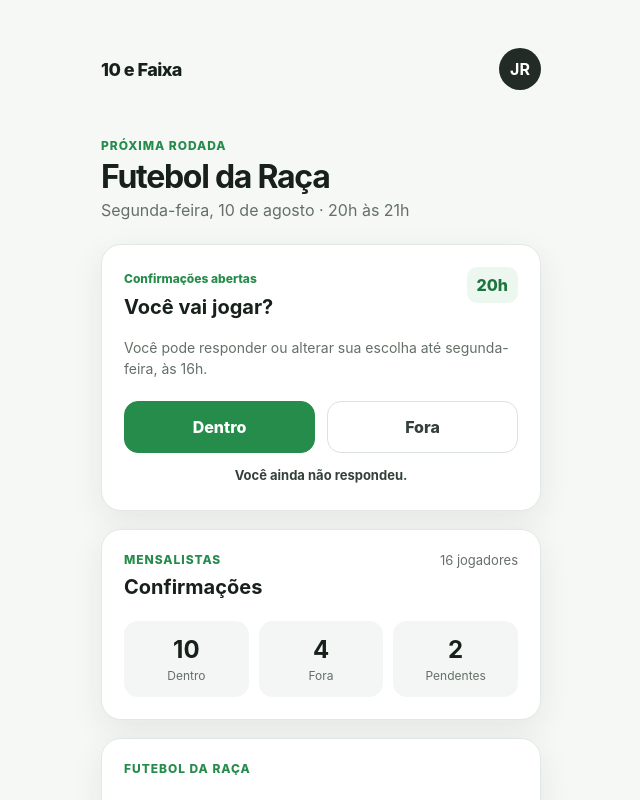
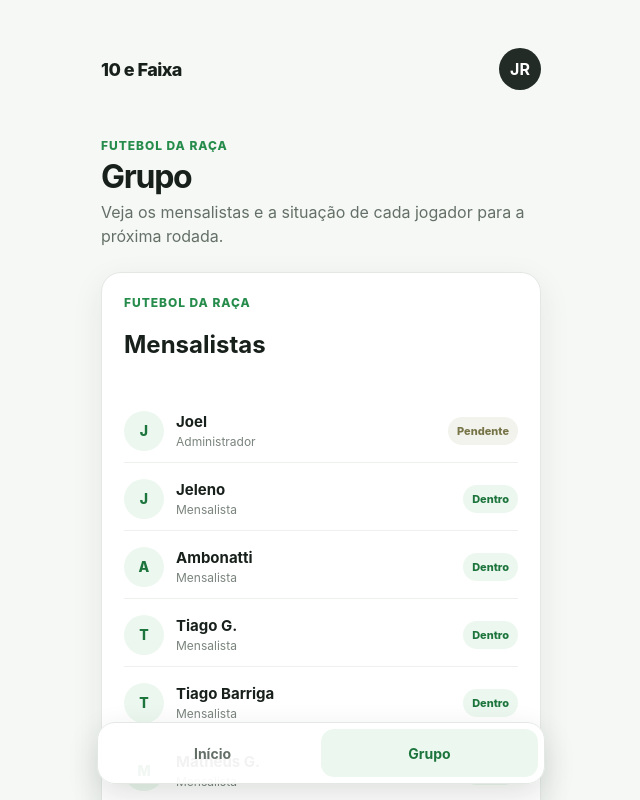
Before and after one commit to joeljuniiorr/10-e-faixa, a React (Vite) app: page /grupo in a window 1280 px wide. Shown: the top 800 px of the page, without its empty margins (319-959 px from the left). Built offline with nearby package versions, Linux system fonts and the light colour scheme.

Commit message:
feat: add home and group navigation

```diff
--- a/src/App.css
+++ b/src/App.css
@@ -3,7 +3,7 @@
   max-width: 480px;
   min-height: 100vh;
   margin: 0 auto;
-  padding: 24px 20px 40px;
+  padding: 24px 20px 120px;
 }
 
 .app-header {
@@ -301,3 +301,67 @@
   opacity: 0.55;
   transform: none;
 }
+
+.page-heading {
+  margin-bottom: 24px;
+}
+
+.page-heading h1 {
+  margin: 6px 0;
+  font-size: 2rem;
+  line-height: 1.1;
+  letter-spacing: -0.04em;
+}
+
+.page-heading > p:last-child {
+  margin: 0;
+  color: #647067;
+  line-height: 1.5;
+}
+
+.group-page .players-card {
+  margin-top: 0;
+}
+
+.bottom-navigation {
+  position: fixed;
+  right: 16px;
+  bottom: 16px;
+  left: 16px;
+  z-index: 10;
+
+  display: grid;
+  grid-template-columns: repeat(2, 1fr);
+
+  max-width: 448px;
+  margin: 0 auto;
+  padding: 6px;
+
+  border: 1px solid #e3e8e4;
+  border-radius: 18px;
+
+  background: rgb(255 255 255 / 94%);
+  box-shadow: 0 12px 32px rgb(25 44 31 / 14%);
+}
+
+.bottom-navigation__link {
+  display: grid;
+  min-height: 48px;
+  place-items: center;
+
+  border-radius: 13px;
+
+  color: #647067;
+  font-size: 0.875rem;
+  font-weight: 700;
+  text-decoration: none;
+
+  transition:
+    background 150ms ease,
+    color 150ms ease;
+}
+
+.bottom-navigation__link--active {
+  background: #ecf8ef;
+  color: #1d753d;
+}
--- a/src/App.tsx
+++ b/src/App.tsx
@@ -1,6 +1,8 @@
 import { useEffect, useState } from 'react'
-import { PlayerList } from './components/PlayerList'
-import { ConfirmationCard } from './components/ConfirmationCard'
+import { Route, Routes } from 'react-router'
+import { BottomNavigation } from './components/BottomNavigation'
+import { GroupPage } from './pages/GroupPage'
+import { HomePage } from './pages/HomePage'
 import {
   initialPlayers,
   type ConfirmationStatus,
@@ -137,55 +139,46 @@ if (confirmationWindow.status === 'closed') {
     <header className="app-header">
       <span className="brand">10 e Faixa</span>
 
-        <button className="profile-button" type="button">
+      <button
+        className="profile-button"
+        type="button"
+      >
         JR
       </button>
     </header>
 
-      <section className="welcome">
-        <p className="eyebrow">Próxima rodada</p>
-        <h1>Futebol da Raça</h1>
-        <p>{formattedRoundDate} · 20h às 21h</p>
-      </section>
-
-      <ConfirmationCard
-        currentConfirmation={currentPlayer?.confirmation}
-        isOpen={isConfirmationOpen}
-        statusText={confirmationStatusText}
-        deadlineText={confirmationDeadlineText}
+    <Routes>
+      <Route
+        path="/"
+        element={
+          <HomePage
+            formattedRoundDate={formattedRoundDate}
+            currentConfirmation={
+              currentPlayer?.confirmation
+            }
+            isConfirmationOpen={isConfirmationOpen}
+            confirmationStatusText={
+              confirmationStatusText
+            }
+            confirmationDeadlineText={
+              confirmationDeadlineText
+            }
+            insideCount={insideCount}
+            outsideCount={outsideCount}
+            pendingCount={pendingCount}
+            playersCount={players.length}
             onConfirm={handleConfirmation}
           />
+        }
+      />
 
-      <section className="summary-card">
-        <div className="section-heading">
-          <div>
-            <p className="eyebrow">Mensalistas</p>
-            <h2>Confirmações</h2>
-          </div>
+      <Route
+        path="/grupo"
+        element={<GroupPage players={players} />}
+      />
+    </Routes>
 
-          <span>{players.length} jogadores</span>
-        </div>
-
-        <div className="summary-list">
-          <div className="summary-item">
-            <strong>{insideCount}</strong>
-            <span>Dentro</span>
-          </div>
-
-          <div className="summary-item">
-            <strong>{outsideCount}</strong>
-            <span>Fora</span>
-          </div>
-
-          <div className="summary-item">
-            <strong>{pendingCount}</strong>
-            <span>Pendentes</span>
-          </div>
-        </div>
-      </section>
-
-     <PlayerList players={players} />
-
+    <BottomNavigation />
   </main>
 )
 }
--- /dev/null
+++ b/src/components/BottomNavigation.tsx
@@ -0,0 +1,37 @@
+import { NavLink } from 'react-router'
+
+export function BottomNavigation() {
+  return (
+    <nav
+      className="bottom-navigation"
+      aria-label="Navegação principal"
+    >
+      <NavLink
+        className={({ isActive }) =>
+          `bottom-navigation__link ${
+            isActive
+              ? 'bottom-navigation__link--active'
+              : ''
+          }`
+        }
+        to="/"
+        end
+      >
+        Início
+      </NavLink>
+
+      <NavLink
+        className={({ isActive }) =>
+          `bottom-navigation__link ${
+            isActive
+              ? 'bottom-navigation__link--active'
+              : ''
+          }`
+        }
+        to="/grupo"
+      >
+        Grupo
+      </NavLink>
+    </nav>
+  )
+}
--- /dev/null
+++ b/src/pages/GroupPage.tsx
@@ -0,0 +1,25 @@
+import { PlayerList } from '../components/PlayerList'
+import type { Player } from '../data/players'
+
+type GroupPageProps = {
+  players: Player[]
+}
+
+export function GroupPage({
+  players,
+}: GroupPageProps) {
+  return (
+    <section className="group-page">
+      <div className="page-heading">
+        <p className="eyebrow">Futebol da Raça</p>
+        <h1>Grupo</h1>
+        <p>
+          Veja os mensalistas e a situação de cada jogador
+          para a próxima rodada.
+        </p>
+      </div>
+
+      <PlayerList players={players} />
+    </section>
+  )
+}
--- /dev/null
+++ b/src/pages/HomePage.tsx
@@ -0,0 +1,79 @@
+import { ConfirmationCard } from '../components/ConfirmationCard'
+import type { ConfirmationStatus } from '../data/players'
+
+type ConfirmationChoice = Exclude<
+  ConfirmationStatus,
+  'pending'
+>
+
+type HomePageProps = {
+  formattedRoundDate: string
+  currentConfirmation: ConfirmationStatus | undefined
+  isConfirmationOpen: boolean
+  confirmationStatusText: string
+  confirmationDeadlineText: string
+  insideCount: number
+  outsideCount: number
+  pendingCount: number
+  playersCount: number
+  onConfirm: (confirmation: ConfirmationChoice) => void
+}
+
+export function HomePage({
+  formattedRoundDate,
+  currentConfirmation,
+  isConfirmationOpen,
+  confirmationStatusText,
+  confirmationDeadlineText,
+  insideCount,
+  outsideCount,
+  pendingCount,
+  playersCount,
+  onConfirm,
+}: HomePageProps) {
+  return (
+    <>
+      <section className="welcome">
+        <p className="eyebrow">Próxima rodada</p>
+        <h1>Futebol da Raça</h1>
+        <p>{formattedRoundDate} · 20h às 21h</p>
+      </section>
+
+      <ConfirmationCard
+        currentConfirmation={currentConfirmation}
+        isOpen={isConfirmationOpen}
+        statusText={confirmationStatusText}
+        deadlineText={confirmationDeadlineText}
+        onConfirm={onConfirm}
+      />
+
+      <section className="summary-card">
+        <div className="section-heading">
+          <div>
+            <p className="eyebrow">Mensalistas</p>
+            <h2>Confirmações</h2>
+          </div>
+
+          <span>{playersCount} jogadores</span>
+        </div>
+
+        <div className="summary-list">
+          <div className="summary-item">
+            <strong>{insideCount}</strong>
+            <span>Dentro</span>
+          </div>
+
+          <div className="summary-item">
+            <strong>{outsideCount}</strong>
+            <span>Fora</span>
+          </div>
+
+          <div className="summary-item">
+            <strong>{pendingCount}</strong>
+            <span>Pendentes</span>
+          </div>
+        </div>
+      </section>
+    </>
+  )
+}
```
Lines whose indentation alone changed are shown as unchanged.
